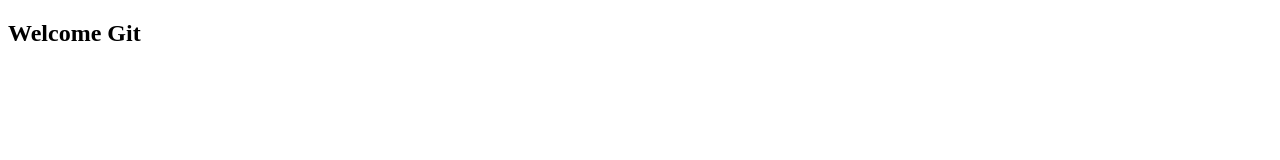
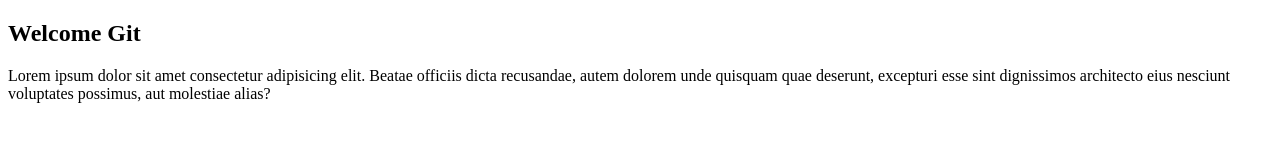
Before and after one commit to PandiyanDevoloper/ReactTrainning, a plain HTML site: page index.html in a window 1280 px wide. Drawn offline with Linux system fonts and the light colour scheme.

Commit message:
Paragraph

```diff
--- a/index.html
+++ b/index.html
@@ -7,5 +7,6 @@
 </head>
 <body>
     <h2>Welcome Git</h2>
+    <p>Lorem ipsum dolor sit amet consectetur adipisicing elit. Beatae officiis dicta recusandae, autem dolorem unde quisquam quae deserunt, excepturi esse sint dignissimos architecto eius nesciunt voluptates possimus, aut molestiae alias?</p>
 </body>
 </html>
```
